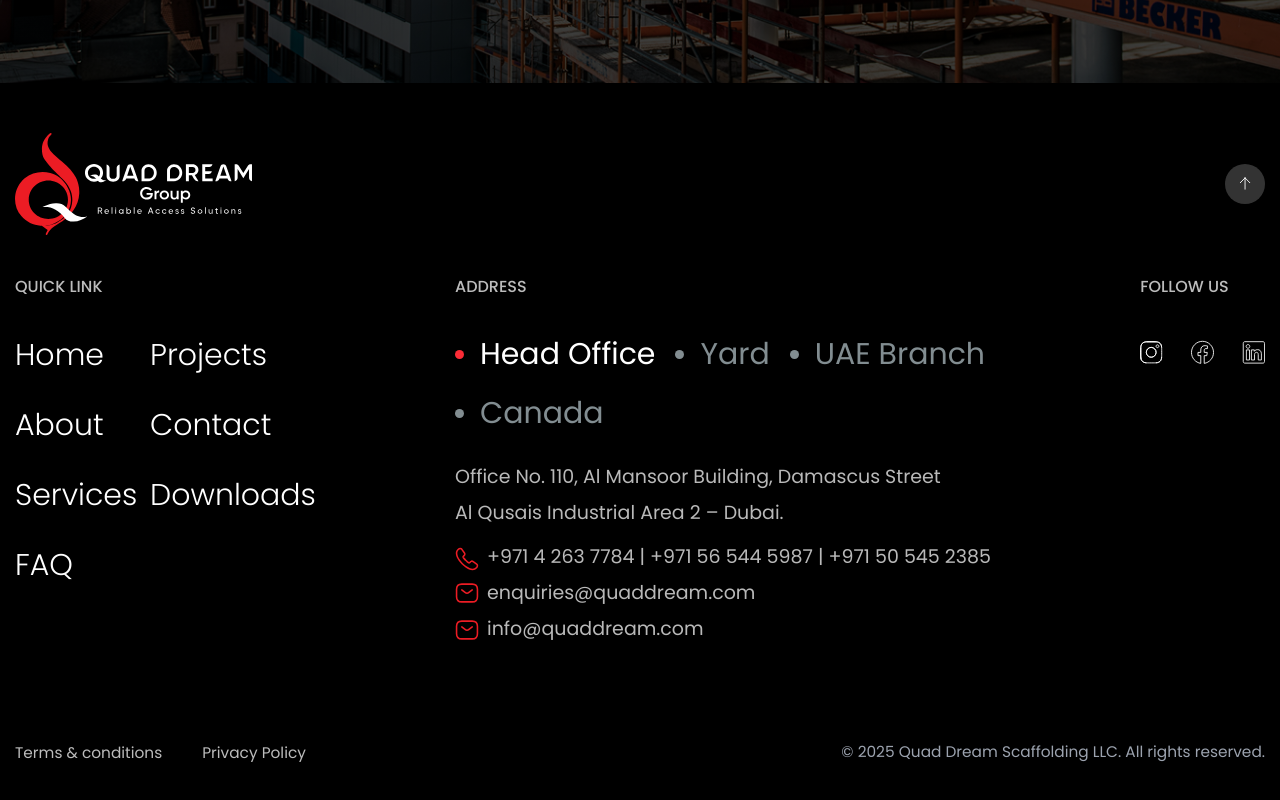
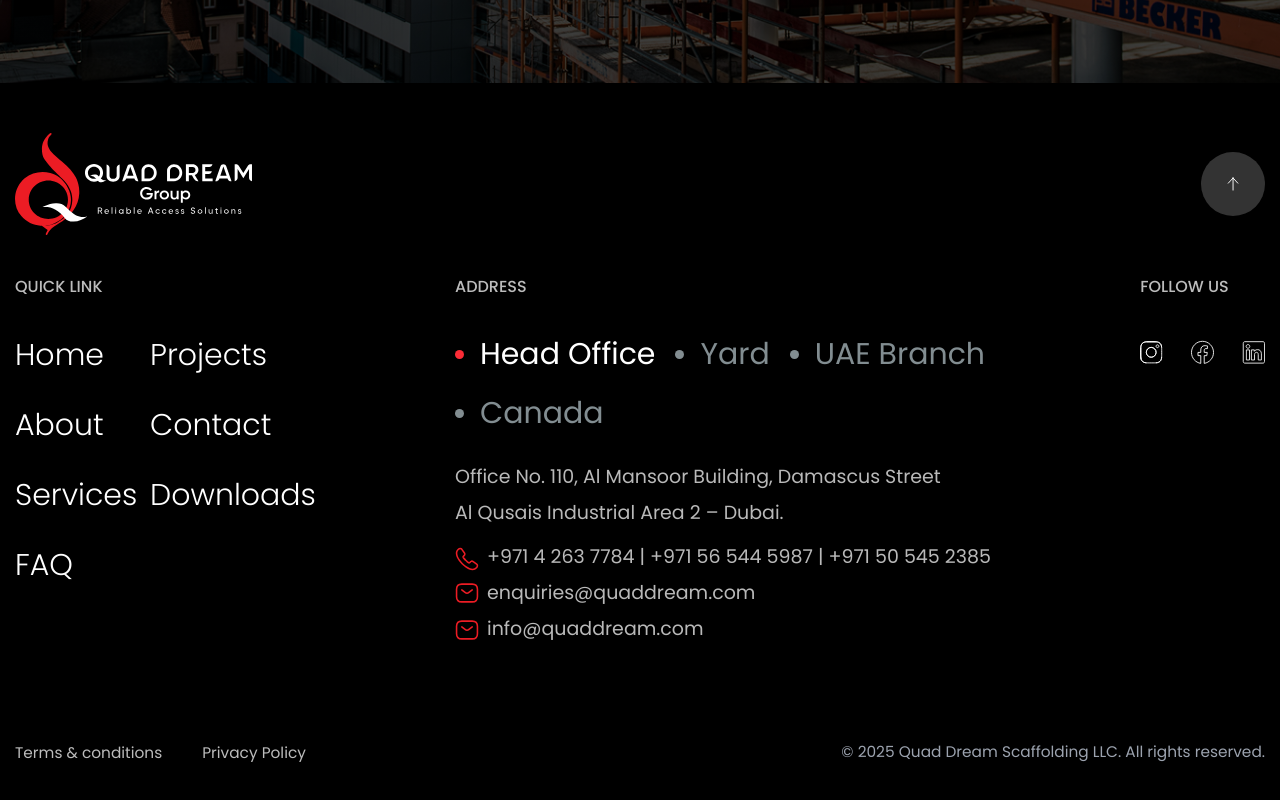
Before and after one commit to quaddream/quaddream, a Next.js app: page / in a window 1280 px wide. Shown: the part 7440-8240 px from the top of the page. Built offline with nearby package versions, Linux system fonts and the light colour scheme.

Commit message:
footer up arrow

```diff
--- a/app/components/layout/footer.tsx
+++ b/app/components/layout/footer.tsx
@@ -11,8 +11,8 @@ const Footer = () => {
         {/* Top Section */}
         <div className="flex flex-row justify-between items-center mb-8 xl:mb-10 gap-6">
           <Image src="/assets/images/logo.svg" alt="Logo" width={600} height={600} className='h-auto w-auto xl:h-[102.43px] object-contain' />
-          <button onClick={() => window.scrollTo({ top: 0, behavior: 'smooth' })} className="bg-white/20 hover:bg-white/30 transition rounded-full w-10 h-10 flex items-center justify-center cursor-pointer" >
-            <Image src="/assets/up_arrow.svg" alt="Scroll to Top" width={12} height={11} />
+          <button onClick={() => window.scrollTo({ top: 0, behavior: 'smooth' })} className="bg-white/20 hover:bg-white/30 transition rounded-full w-10 h-10 xl:w-[64px] xl:h-[64px] flex items-center justify-center cursor-pointer" >
+            <Image src="/assets/up_arrow.svg" alt="Scroll to Top" width={24} height={24} className='w-[12.99px] h-auto' />
           </button>
         </div>
         {/* Links Section */}
```
